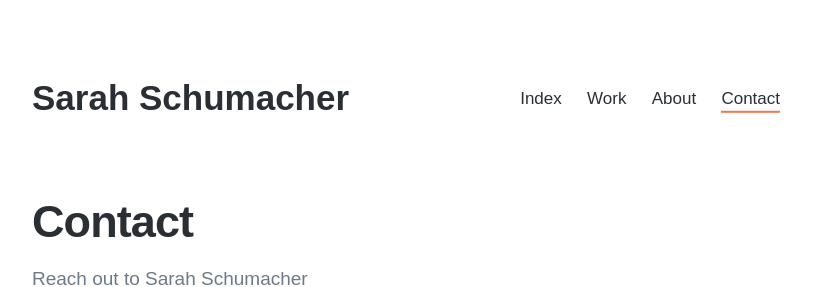
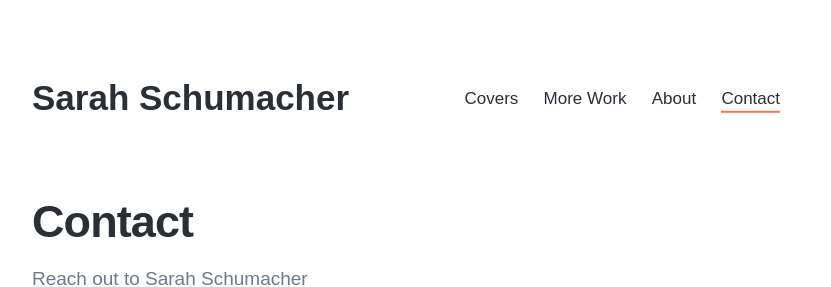
Before and after one commit to snsnsns/snsnsns.github.io, a Jekyll site: the page built from _pages/contact.md, in a window 1280 px wide. Shown: the top 287 px of the page, without its empty margins (224-1055 px from the left). Built offline with Jekyll 4.4.1, drawn with Linux system fonts in a browser that asks for light colours; nearby versions of some CDN libraries; some web fonts are replaced.

Commit message:
Update settings.yml

```diff
--- a/_data/settings.yml
+++ b/_data/settings.yml
@@ -8,9 +8,9 @@ header_settings:
 
 menu_settings:
   menu_items:
-    - title: 'Index'
+    - title: 'Covers'
       url: '/'
-    - title: 'Work'
+    - title: 'More Work'
       url: '/blog/'
     - title: 'About'
       url: '/about'
```
